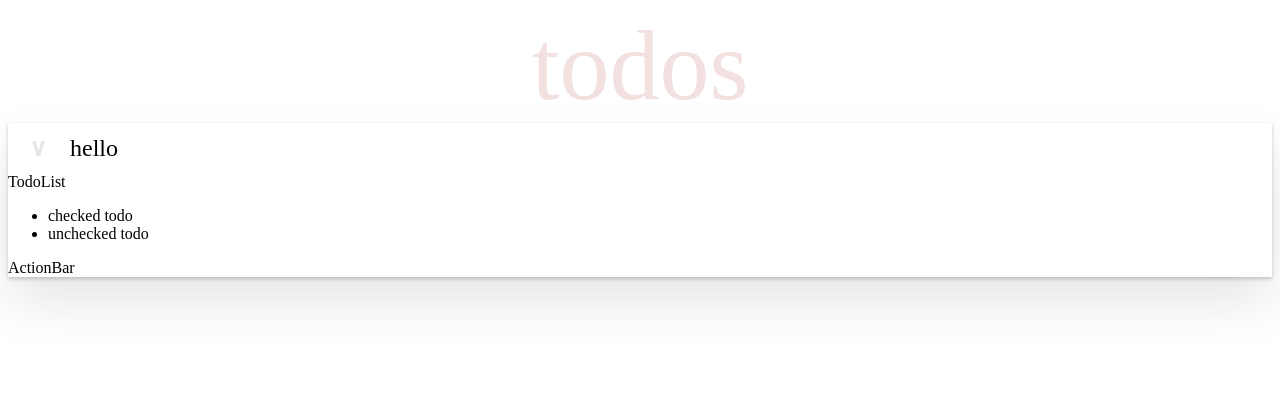
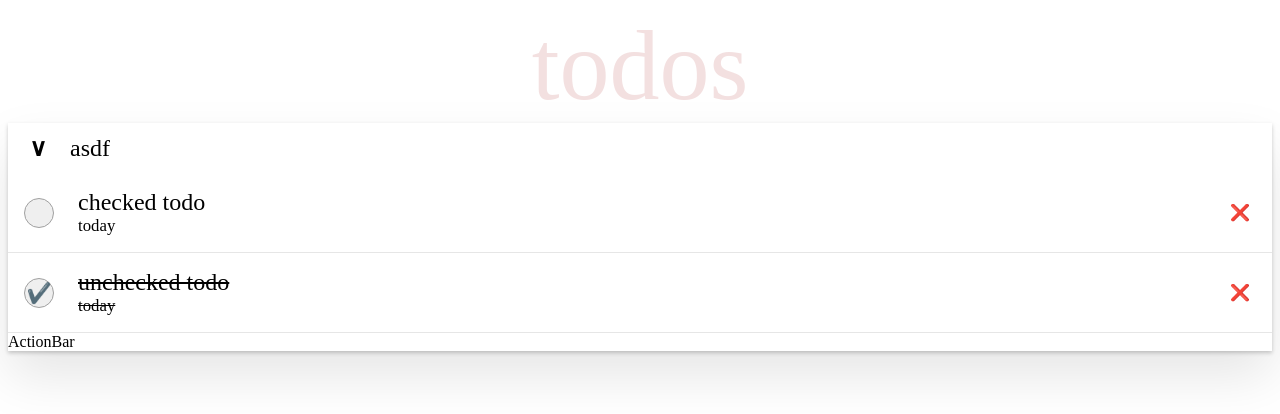
Before and after one commit to doppelmutzi/companion-project-histoire, a Vue app: page / in a window 1280 px wide. Shown: the top 414 px of the page. Built offline with nearby package versions, Linux system fonts and the light colour scheme.

Commit message:
🚧 First version of TodoItem implementation.

```diff
--- /dev/null
+++ b/src/components/DeleteButton.vue
@@ -0,0 +1,27 @@
+<template>
+  <button @click="onClick()">{{ label }}</button>
+</template>
+
+<script setup lang="ts">
+defineProps({
+  label: {
+    type: String,
+    default: "❌",
+  },
+  onClick: {
+    type: Function,
+    default: () => {
+      // no op
+    },
+  },
+});
+</script>
+
+<style scoped lang="scss">
+button {
+  border: none;
+  font-size: 30px;
+  cursor: pointer;
+  background: none;
+}
+</style>
--- a/src/components/TodoInput.vue
+++ b/src/components/TodoInput.vue
@@ -1,12 +1,41 @@
 <template>
   <div class="todo-input">
     <ToggleButton />
-    <input value="hello" />
+    <input
+      v-model="inputValue"
+      :placeholder="placeholder"
+      @keyup.enter="onEnter"
+    />
   </div>
 </template>
 
 <script setup lang="ts">
+import { useTodosStore } from "@/stores/todos";
 import ToggleButton from "./ToggleButton.vue";
+import translation from "@/translation";
+import { ref } from "vue";
+
+const { todoInput, getPreferedLang } = translation;
+const lang: string = getPreferedLang();
+// FIXME how to type this?
+const placeholder = todoInput.placeholder[lang];
+
+let inputValue = ref("asdf");
+
+const { addTodo } = useTodosStore();
+
+const onEnter = (evt: Event) => {
+  const { value } = <HTMLInputElement>evt.target;
+  if (value.trim() !== "") {
+    addTodo({
+      id: Date.now(),
+      date: new Date(Date.now()).toDateString(),
+      label: value.trim(),
+      checked: false,
+    });
+    inputValue.value = "";
+  }
+};
 </script>
 
 <style scoped lang="scss">
@@ -22,6 +51,7 @@ import ToggleButton from "./ToggleButton.vue";
     background: white;
     border: 0;
     font-size: 24px;
+
     &::placeholder {
       color: #d9d9d9;
       font-style: italic;
--- /dev/null
+++ b/src/components/TodoItem.vue
@@ -0,0 +1,91 @@
+<template>
+  <div>
+    <div class="todo-item">
+      <button class="check-button" @click="handleCheckClick()">
+        <span v-show="todo.checked" class="check">✔️</span>
+      </button>
+      <div class="item-label" :class="{ 'is-crossed-out': isCrossedOut }">
+        {{ todo.label }}
+        <div>{{ todo.date }}</div>
+      </div>
+      <DeleteButton :on-click="handleDeleteClick" />
+    </div>
+  </div>
+</template>
+
+<script setup lang="ts">
+import DeleteButton from "./DeleteButton.vue";
+import { useTodosStore } from "@/stores/todos";
+import { computed } from "vue";
+
+// TODO hover feature
+
+interface Props {
+  todo: {
+    id: number;
+    label: string;
+    date: string;
+    checked: boolean;
+  };
+}
+
+const { toggleCheckTodo, removeTodo } = useTodosStore();
+
+const props = defineProps<Props>();
+
+console.log("render Todo Item", props.todo);
+
+const isCrossedOut = computed(() => props.todo.checked === true);
+
+const handleDeleteClick = () => {
+  console.log("handleDeleteClick");
+  removeTodo(props.todo);
+};
+
+const handleCheckClick = () => {
+  console.log("handleCheckClick");
+  toggleCheckTodo(props.todo);
+};
+</script>
+
+<style scoped lang="scss">
+.todo-item {
+  background: white;
+  padding: 16px;
+  display: flex;
+  align-items: center;
+  border: 0 solid #e6e6e6;
+  border-bottom-width: 1px;
+}
+
+.check-button {
+  width: 30px;
+  height: 30px;
+  border-radius: 15px;
+  border: 1px solid #a0a0a0;
+  display: flex;
+  align-items: center;
+  justify-content: center;
+  cursor: pointer;
+}
+
+.check {
+  font-size: 20px;
+  color: #9bd9cd;
+}
+
+.item-label {
+  flex: 1;
+  font-size: 24px;
+  margin: 0 24px;
+
+  > div {
+    display: block;
+    font-size: 70%;
+  }
+
+  &.is-crossed-out {
+    text-decoration: line-through;
+  }
+}
+</style>
--- a/src/components/TodoList.vue
+++ b/src/components/TodoList.vue
@@ -1,14 +1,12 @@
 <template>
-  <div>TodoList</div>
-  <ul>
-    <li v-for="todo in filteredTodos" :key="todo.id">{{ todo.label }}</li>
-  </ul>
+  <div class="todo-list">
+    <TodoItem v-for="todo in filteredTodos" :key="todo.id" :todo="todo" />
+  </div>
 </template>
 
 <script setup lang="ts">
 import { useTodosStore } from "@/stores/todos";
+import TodoItem from "./TodoItem.vue";
 
 const { filteredTodos } = useTodosStore();
 </script>
-
-<style scoped></style>
--- a/src/stores/todos.ts
+++ b/src/stores/todos.ts
@@ -10,12 +10,12 @@ import { defineStore } from "pinia";
 //   return { count, doubleCount, increment };
 // });
 
-type Todo = {
+export interface Todo {
   id: number;
   label: string;
   date: string;
   checked: boolean;
-};
+}
 
 // eslint-disable-next-line no-unused-vars
 enum FilteredIndex {
@@ -34,7 +34,7 @@ export const useTodosStore = defineStore("todos", {
         id: 1,
         label: "checked todo",
         date: "today",
-        checked: true,
+        checked: false,
       },
       {
         id: 2,
@@ -65,6 +65,21 @@ export const useTodosStore = defineStore("todos", {
     addTodo(todo: Todo) {
       this.todos.push(todo);
     },
+    toggleCheckTodo(todo: Todo) {
+      const index = this.todos.findIndex((item) => item.id === todo.id);
+      console.log("toggle index", index);
+      const updatedTodos = [...this.todos];
+      updatedTodos[index] = {
+        ...todo,
+        checked: !todo.checked,
+      };
+      console.log(updatedTodos);
+      this.todos = updatedTodos;
+    },
+    removeTodo(todo: Todo) {
+      console.log("remove", todo);
+      this.todos = [...this.todos.filter((item) => item.id != todo.id)];
+    },
     setFilterIndex(index: FilteredIndex) {
       this.filterIndex = index;
     },
--- a/src/translation.ts
+++ b/src/translation.ts
@@ -1,5 +1,6 @@
 export default {
-  getPreferedLang: () => (navigator.language.startsWith("en") ? "en" : "de"),
+  getPreferedLang: (): string =>
+    navigator.language.startsWith("en") ? "en" : "de",
   todoInput: {
     placeholder: {
       en: "What needs to be done?",
```
